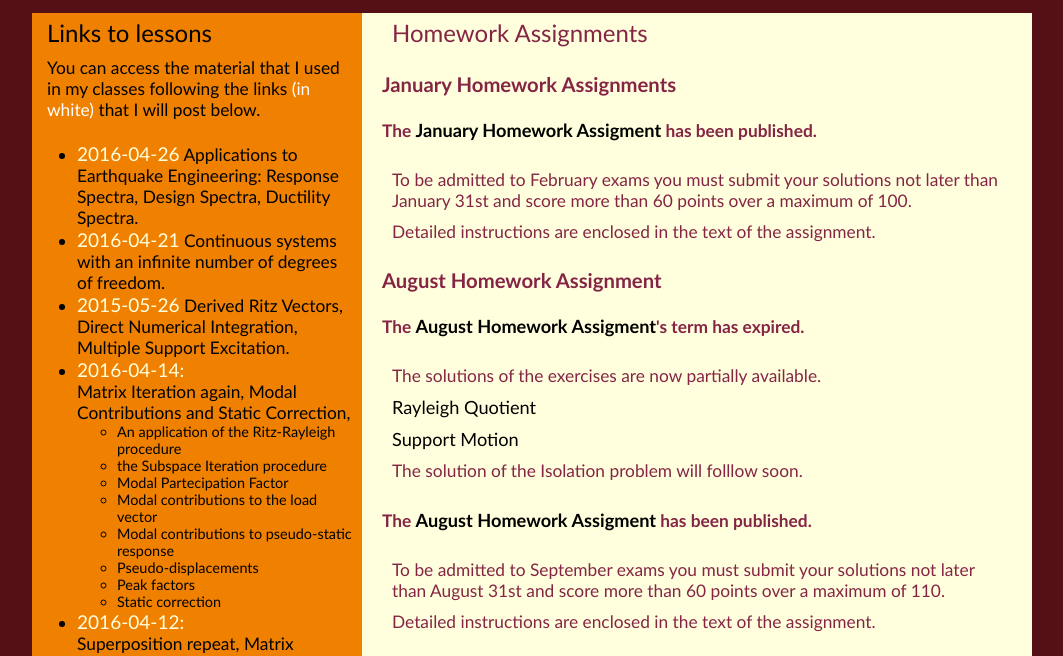
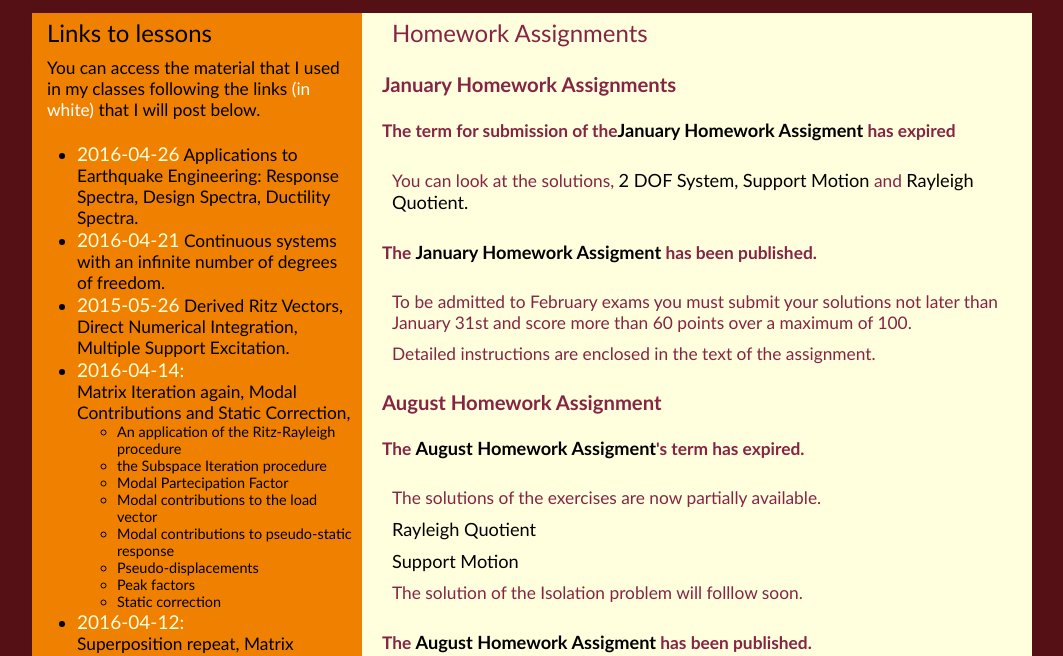
Before and after one commit to shishitao/boffi_dynamics, a plain HTML site: page index.html in a window 1280 px wide. Shown: the part 144-800 px from the top of the page, without its empty margins (108-1171 px from the left). Drawn offline with nearby package versions, Linux system fonts and the light colour scheme; some packages are replaced by stand-ins of ours.

Commit message:
Added the solutions for January homework

```diff
--- a/index.html
+++ b/index.html
@@ -162,6 +162,13 @@
 	  <h2>Homework Assignments</h2>
 
 	  <h3>January Homework Assignments</h3>
+	  <h4>The term for submission of the<a href="dati_2016/HW_4.pdf">January Homework
+			  Assigment</a> has expired</h4>
+	  <p>You can look at the solutions,
+	     <a href="dati_2016/HW_4/2DOF.pdf">2 DOF System,</a>
+	     <a href="dati_2016/HW_4/Support_Motion.pdf">Support Motion</a> and
+             <a href="dati_2016/HW_4/Rayleigh_Quotient.pdf">Rayleigh Quotient.</a>
+	 </p>
 	  <h4>The <a href="dati_2016/HW_4.pdf">January Homework
 	      Assigment</a> has been published.</h4>
 	  <p>To be admitted to February exams you must submit your
```
Also changed, not shown: sd_2016.html (+7 -0 lines), 3 other files.
